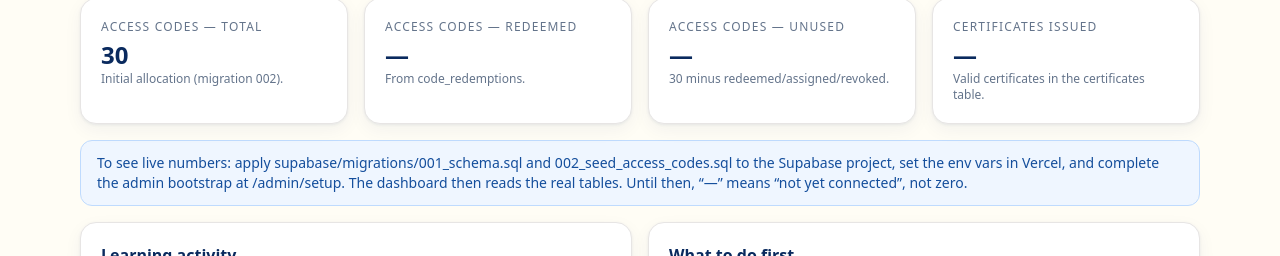
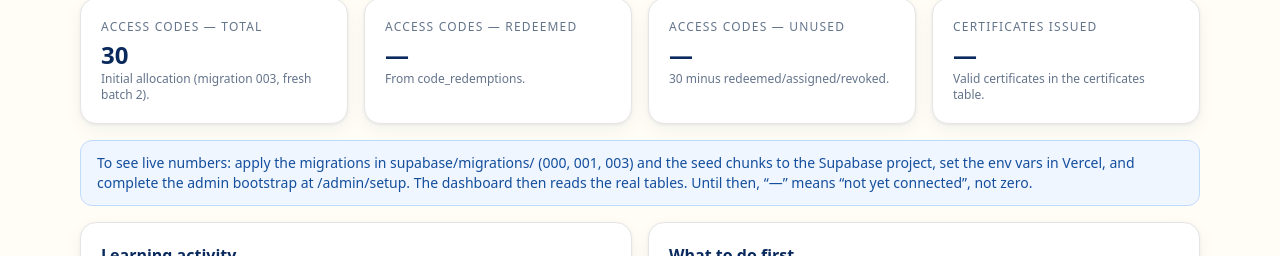
Before and after one commit to Oluwadarasimi-Official/nexora-web-dev-academy, a Next.js app: page /admin in a window 1280 px wide. Shown: the part 446-702 px from the top of the page. Built offline with nearby package versions, Linux system fonts and the light colour scheme; no server answers.

Commit message:
Admin copy: point code-batch references at migration 003 (batch 2), not superseded 002

```diff
--- a/src/app/admin/codes/page.tsx
+++ b/src/app/admin/codes/page.tsx
@@ -4,7 +4,7 @@ export default function Page() {
  return (
  <AdminShell title="Access-Code Management" intro="30 initial codes (hashes only). Import is idempotent; full codes are never shown in normal views or logs.">
  <div className="grid gap-4 md:grid-cols-3">
- <Card><p className="text-xs uppercase tracking-widest text-slate-500">Total codes</p><p className="mt-1 text-2xl font-bold text-navy">30</p><p className="text-xs text-slate-500">Initial allocation, migration 002.</p></Card>
+ <Card><p className="text-xs uppercase tracking-widest text-slate-500">Total codes</p><p className="mt-1 text-2xl font-bold text-navy">30</p><p className="text-xs text-slate-500">Fresh batch 2, migration 003 (old batch wiped).</p></Card>
  <Card><p className="text-xs uppercase tracking-widest text-slate-500">Redeemed</p><p className="mt-1 text-2xl font-bold text-navy">—</p><p className="text-xs text-slate-500">From code_redemptions once connected.</p></Card>
  <Card><p className="text-xs uppercase tracking-widest text-slate-500">Unused</p><p className="mt-1 text-2xl font-bold text-navy">—</p><p className="text-xs text-slate-500">30 minus redeemed, assigned and revoked.</p></Card>
 </div>
@@ -12,7 +12,7 @@ export default function Page() {
  <h3 className="font-bold text-navy">Rules</h3>
  <ul className="mt-2 list-disc space-y-1 pl-5 text-sm text-slate-600">
  <li>Only hashes are stored (SHA-256). Plaintext codes exist only in the owner&apos;s confidential specification PDF.</li>
- <li>Import is idempotent: re-running migration 002 adds nothing (ON CONFLICT DO NOTHING).</li>
+ <li>Import is idempotent: re-running migration 003 adds nothing (ON CONFLICT DO NOTHING).</li>
  <li>Assign a code only after a payment is approved. Revoke only an unused code, with a reason.</li>
  <li>Redemption is atomic (redeem_code() in migration 001): simultaneous attempts cannot redeem the same code twice.</li>
  <li>When all 30 are redeemed, new activations are blocked with a contact-admin message. Only the owner may authorise a new batch.</li>
--- a/src/app/admin/page.tsx
+++ b/src/app/admin/page.tsx
@@ -9,7 +9,7 @@ export default function Page() {
  ["Activated students", "—", "Profiles with activated = true."],
  ["Pending payments", "—", "Payments with status = pending."],
  ["Unactivated students", "—", "Registered minus activated."],
- ["Access codes — total", "30", "Initial allocation (migration 002)."],
+ ["Access codes — total", "30", "Initial allocation (migration 003, fresh batch 2)."],
  ["Access codes — redeemed", "—", "From code_redemptions."],
  ["Access codes — unused", "—", "30 minus redeemed/assigned/revoked."],
  ["Certificates issued", "—", "Valid certificates in the certificates table."],
@@ -17,7 +17,7 @@ export default function Page() {
  <Card key={label}><p className="text-xs uppercase tracking-widest text-slate-500">{label}</p><p className="mt-1 text-2xl font-bold text-navy">{value}</p><p className="text-xs text-slate-500">{note}</p></Card>
  ))}
 </div>
-<div className="mt-4"><Alert kind="info">To see live numbers: apply supabase/migrations/001_schema.sql and 002_seed_access_codes.sql to the Supabase project, set the env vars in Vercel, and complete the admin bootstrap at /admin/setup. The dashboard then reads the real tables. Until then, “—” means “not yet connected”, not zero.</Alert></div>
+<div className="mt-4"><Alert kind="info">To see live numbers: apply the migrations in supabase/migrations/ (000, 001, 003) and the seed chunks to the Supabase project, set the env vars in Vercel, and complete the admin bootstrap at /admin/setup. The dashboard then reads the real tables. Until then, “—” means “not yet connected”, not zero.</Alert></div>
 <div className="mt-4 grid gap-4 md:grid-cols-2">
  <Card><h3 className="font-bold text-navy">Learning activity</h3><p className="mt-2 text-sm text-slate-600">Completed levels, quiz and examination attempts are recorded in lesson_progress, quiz_attempts and examination_attempts. Review them per student under Students.</p></Card>
  <Card><h3 className="font-bold text-navy">What to do first</h3><p className="mt-2 text-sm text-slate-600">1. Apply the migrations. 2. Bootstrap the first admin at /admin/setup. 3. Review pending payments. 4. Assign codes only after approval. 5. Check the audit log after every privileged action.</p></Card>
```
